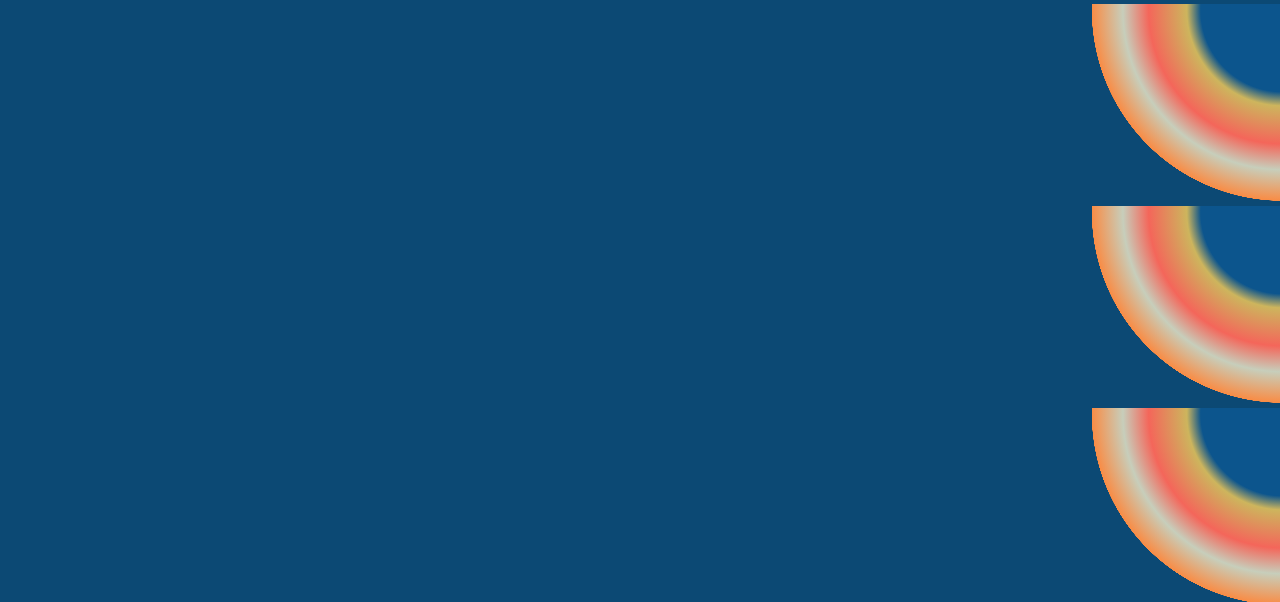
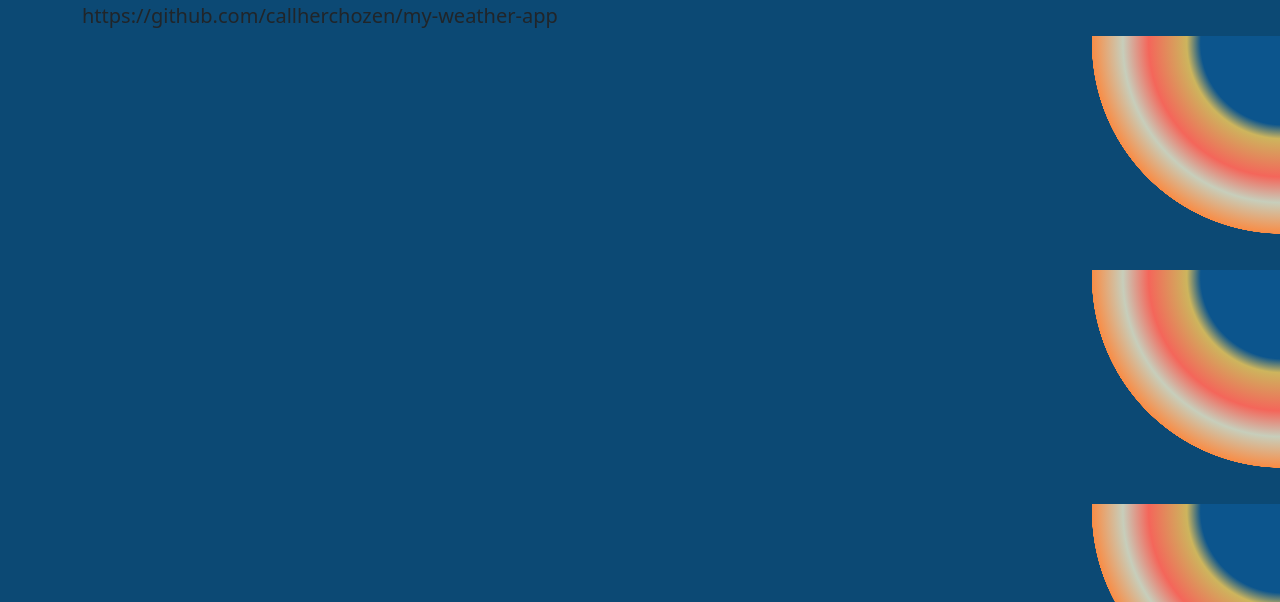
Before and after one commit to callherchozen/my-weather-app, a plain HTML site: page index.html in a window 1280 px wide. Shown: the part 198-800 px from the top of the page. Drawn offline with nearby package versions, Linux system fonts and the light colour scheme.

Commit message:
Added github link

```diff
--- a/index.html
+++ b/index.html
@@ -40,7 +40,9 @@
 				//	let url = "https://jsonplaceholder.typicode.com/users/1";
 			//		axios.get(url).then(showUser);
 				</script>
-
+<h5>
+    https://github.com/callherchozen/my-weather-app
+</h5>
 			</body>
 
 </html>
```
